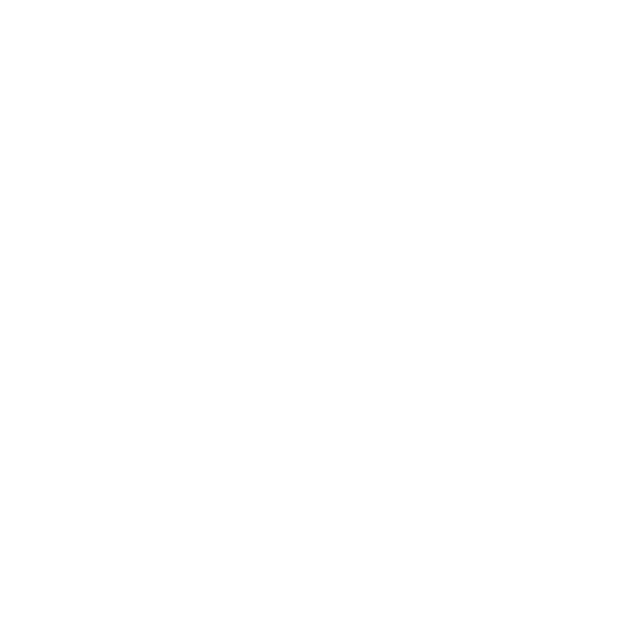
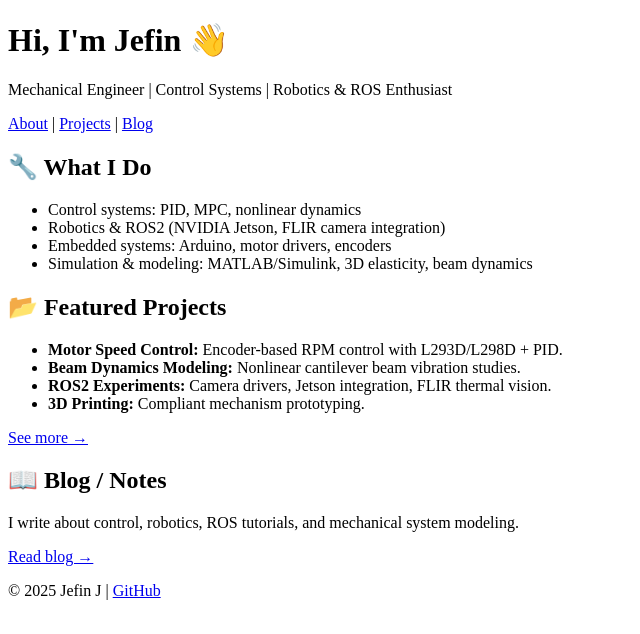
Before and after one commit to Jefin-J/jefin-j.github.io, a plain HTML site: page index.html in a window 1280 px wide. Shown: the whole page, without its empty margins (0-640 px from the left). Drawn offline with Linux system fonts and the light colour scheme.

Commit message:
Update index.html with one from chatgpt

```diff
--- a/index.html
+++ b/index.html
@@ -1,12 +1,53 @@
 <!DOCTYPE html>
 <html lang="en">
 <head>
-    <meta charset="UTF-8">
-    <meta http-equiv="X-UA-Compatible" content="IE=edge">
-    <meta name="viewport" content="width=device-width, initial-scale=1.0">
-    <title>Jefin T Jacob</title>
+  <meta charset="UTF-8" />
+  <meta name="viewport" content="width=device-width, initial-scale=1.0"/>
+  <title>Jefin J | Engineer & Researcher</title>
+  <link rel="stylesheet" href="assets/style.css"/>
 </head>
 <body>
+  <header>
+    <h1>Hi, I'm Jefin 👋</h1>
+    <p>Mechanical Engineer | Control Systems | Robotics & ROS Enthusiast</p>
+    <nav>
+      <a href="about.html">About</a> |
+      <a href="projects.html">Projects</a> |
+      <a href="blog.html">Blog</a>
+    </nav>
+  </header>
 
+  <main>
+    <section>
+      <h2>🔧 What I Do</h2>
+      <ul>
+        <li>Control systems: PID, MPC, nonlinear dynamics</li>
+        <li>Robotics & ROS2 (NVIDIA Jetson, FLIR camera integration)</li>
+        <li>Embedded systems: Arduino, motor drivers, encoders</li>
+        <li>Simulation & modeling: MATLAB/Simulink, 3D elasticity, beam dynamics</li>
+      </ul>
+    </section>
+
+    <section>
+      <h2>📂 Featured Projects</h2>
+      <ul>
+        <li><b>Motor Speed Control:</b> Encoder-based RPM control with L293D/L298D + PID.</li>
+        <li><b>Beam Dynamics Modeling:</b> Nonlinear cantilever beam vibration studies.</li>
+        <li><b>ROS2 Experiments:</b> Camera drivers, Jetson integration, FLIR thermal vision.</li>
+        <li><b>3D Printing:</b> Compliant mechanism prototyping.</li>
+      </ul>
+      <a href="projects.html">See more →</a>
+    </section>
+
+    <section>
+      <h2>📖 Blog / Notes</h2>
+      <p>I write about control, robotics, ROS tutorials, and mechanical system modeling.</p>
+      <a href="blog.html">Read blog →</a>
+    </section>
+  </main>
+
+  <footer>
+    <p>© 2025 Jefin J | <a href="https://github.com/yourusername">GitHub</a></p>
+  </footer>
 </body>
 </html>
```
